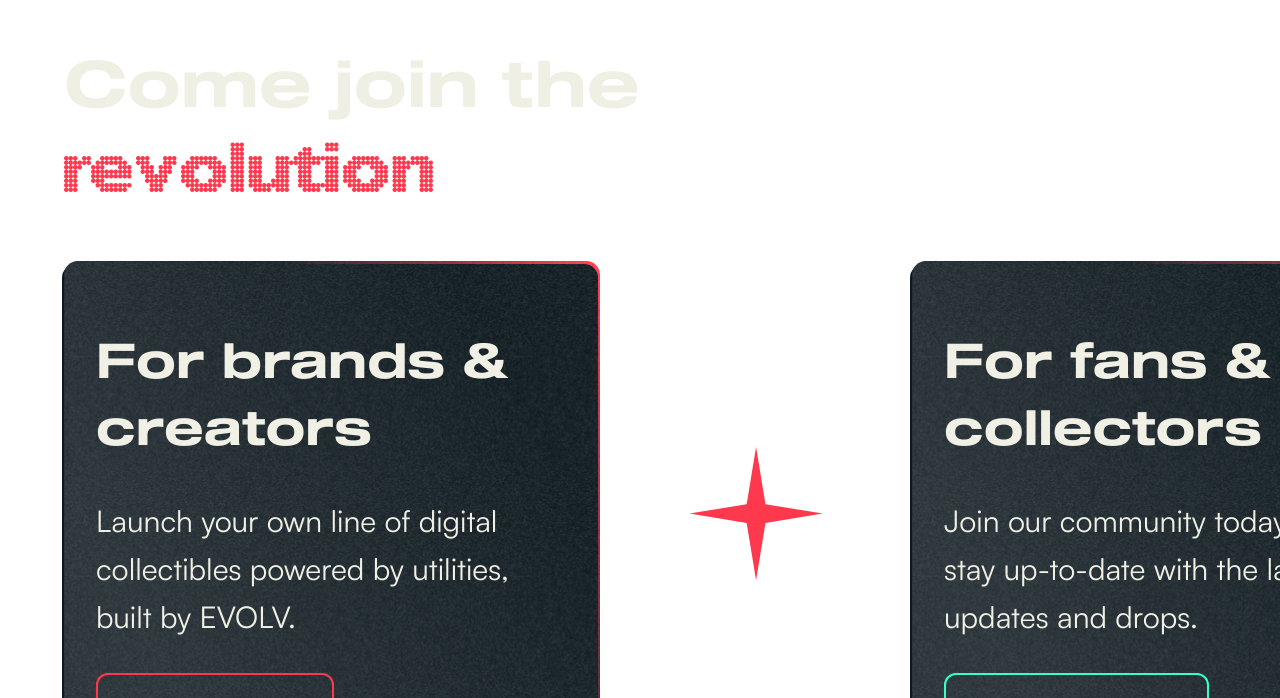
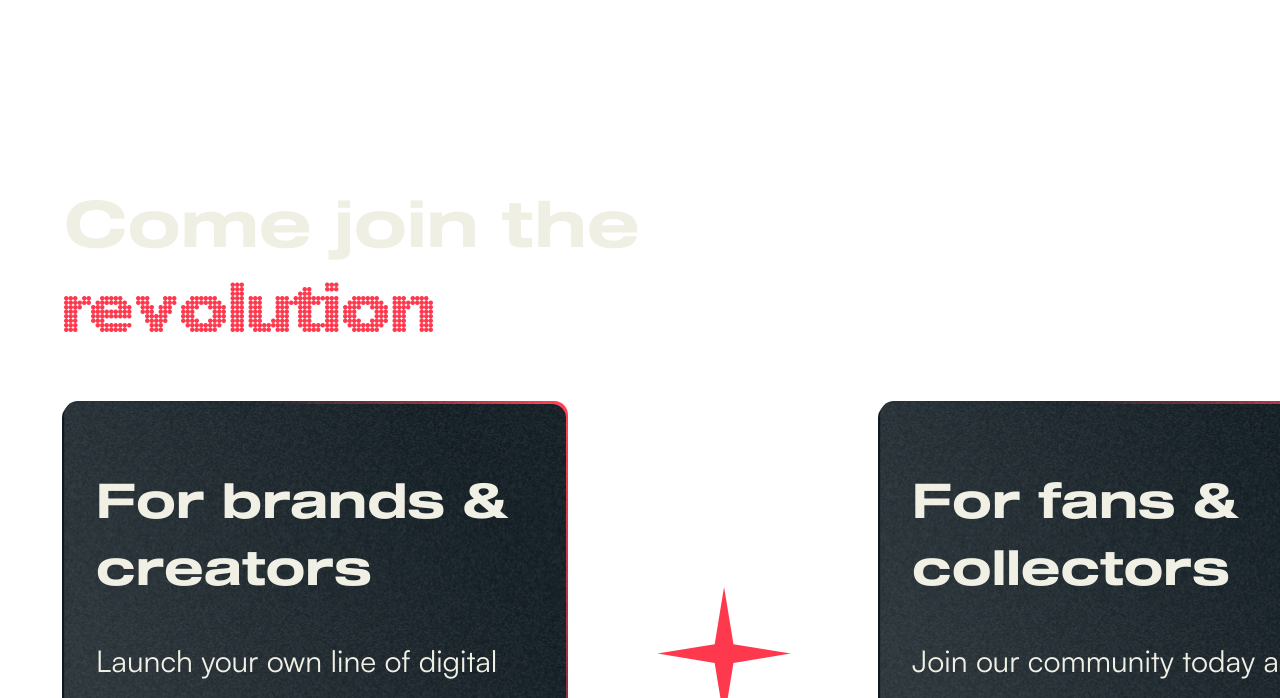
Before and after one commit to karan4561/evolv-landing-page, a Next.js app: page /components/fans-collectors in a window 1280 px wide. Shown: the part 102-800 px from the top of the page. Built offline with nearby package versions, Linux system fonts and the light colour scheme.

Commit message:
final comit-check

```diff
--- a/src/pages/components/fans-collectors.tsx
+++ b/src/pages/components/fans-collectors.tsx
@@ -35,17 +35,17 @@ function fans() {
       </div>
 
       {/* Desktop Version */}
-      <div className="hidden md:flex flex-col py-[150px] pl-16">
+      <div className="hidden md:flex flex-col py-[290px] pl-16">
         <p className="text-start text-[64px] font-sequel leading-[80px] w-[772px] text-white">
           Come join the{" "}
           <span className="font-array text-[72px] text-primaryRed">
             revolution
           </span>
         </p>
-        <div className="flex flex-row space-x-20">
+        <div className="flex flex-row space-x-20 justify-between">
           <div className="pt-[48px]">
             <SlideCard>
-              <div className="flex flex-col items-start px-[32px] py-[70px]">
+              <div className="flex flex-col items-start pl-[32px] py-[70px]">
                 <p className="font-sequel text-white text-start text-5xl w-[472px] leading-[67px]">
                   For brands & creators
                 </p>
@@ -67,9 +67,9 @@ function fans() {
             height={375}
             className="animate-pulse"
           />
-          <div className="pt-[48px]">
+          <div className="pt-[48px] lg:pr-14">
             <SlideCard>
-              <div className="flex flex-col items-start px-[32px] py-[70px]">
+              <div className="flex flex-col items-start pl-[32px] py-[70px]">
                 <p className="font-sequel text-white text-start text-5xl w-[472px] leading-[67px]">
                   For fans & collectors
                 </p>
--- a/src/pages/components/futureReady.tsx
+++ b/src/pages/components/futureReady.tsx
@@ -23,7 +23,7 @@ function FutureReady() {
       {/* // Desktop Version */}
       <div className="hidden md:flex flex-row space-x-[10%] pt-12 justify-between px-20">
         <div className="flex flex-col items-start">
-          <p className="text-[64px] text-left font-bold w-[450px] text-white">
+          <p className="text-[64px] text-left leading-[76px] font-bold w-[450px] text-white">
             <span className="font-array text-[76px] text-primaryRed">
               Future
             </span>{" "}
--- a/src/pages/components/immersive.tsx
+++ b/src/pages/components/immersive.tsx
@@ -11,7 +11,7 @@ function Immersive() {
 
   const immersive = (
     <div className="">
-      <p className="font-sequel text-[34px] md:text-[40px] w-[356px] md:w-[723px] text-center mx-auto text-[#F0EFF4]">
+      <p className="font-sequel text-3xl md:text-4xl w-[356px] md:w-[723px] text-center mx-auto text-[#F0EFF4]">
         Evolv layer makes NFT
       </p>
       <div className="pt-[40px] md:hidden">
--- a/src/pages/components/mainSection.tsx
+++ b/src/pages/components/mainSection.tsx
@@ -3,13 +3,13 @@ import React from "react";
 function mainSection() {
   return (
     <div className="pt-[193px] flex flex-col min-h-[700px] md:min-h-[1300px] md:pb-[252px] items-center md:justify-start md:items-start md:pl-[56px]">
-      <p className="text-center font-sequel text-white text-[32px] md:text-[80px]">
+      <p className="text-center font-sequel text-white text-3xl md:text-[80px] md:leading-[120px]">
         Launch NFTs
       </p>
-      <p className="text-center font-sequel text-white text-[32px] md:text-[80px]">
+      <p className="text-center font-sequel text-white text-[32px] md:text-[80px] md:leading-[120px]">
         that drive
       </p>
-      <p className="text-center text-primaryRed font-array text-[62px] md:text-[95px]">
+      <p className="text-center text-primaryRed font-array animate-pulse text-[62px] md:text-[95px]">
         change
       </p>
 
@@ -32,7 +32,7 @@ function mainSection() {
             <span className="text-white">Get Started</span>
         </button>
 
-        <p className="text-white w-[637px] font-satoshi text-[28px] text-start">
+        <p className="text-white w-[637px] font-satoshi text-[28px] leading-[36px] text-start">
             Launch dynamic and immersive NFTs with Evolv that unlocks value for you
             and your holders.
         </p>
--- a/src/pages/components/revolution.tsx
+++ b/src/pages/components/revolution.tsx
@@ -4,9 +4,9 @@ import Image from "next/image";
 function revolution() {
   return (
     <div className="flex flex-col overflow-hidden justify-center items-center pt-[227px] md:pt-[250px] md:pb-[90px]">
-      <p className="font-sequel sm:w-[1100px] text-white text-center text-[32px] sm:text-[44px] md:text-[75px]">
+      <p className="font-sequel sm:w-[1100px] text-white text-center text-3xl sm:text-5xl md:text-7xl md:leading-[77px]">
         It’s time for an NFT
-        <span className="font-array text-[40px] sm:text-[52px] md:text-[83px] text-primaryRed">
+        <span className="font-array text-[40px] sm:text-[52px] md:text-8xl md:animate-pulse text-primaryRed">
           {" "}
           revolution
         </span>
@@ -21,7 +21,7 @@ function revolution() {
             alt=""
             />
         </div>
-        <p className="md:hidden pt-[44px] px-5 font-satoshi text-[20px] text-center text-white">
+        <p className="md:hidden pt-[44px] px-5 font-satoshi text-xl text-center text-white">
             We believe NFTs can be a lot more. Introducing immersive NFTs on Evolv,
             amplify your NFT holding experience with interactive, gamified NFTs.
         </p>
@@ -36,7 +36,7 @@ function revolution() {
             alt=""
             />
         </div>
-        <p className="font-satoshi text-[32px] pt-28 w-[502px] text-start text-white">
+        <p className="font-satoshi text-3xl leading-[57px] pt-28 w-[502px] text-start text-white">
             We believe NFTs can be a lot more. Introducing immersive NFTs on Evolv,
             amplify your NFT holding experience with interactive, gamified NFTs.
         </p>
--- a/src/pages/components/roadmap.tsx
+++ b/src/pages/components/roadmap.tsx
@@ -79,7 +79,7 @@ const Roadmap = () => {
     }
   }
   return (
-    <section className="mt-16 px-8 md:px-20 md:pt-24 snap-start overflow-hidden">
+    <section className="mt-16 px-8 md:px-20 snap-start overflow-hidden">
       <p className="text-white text-xl sm:!text-2xl text-left">
         How we&apos;ll do it
       </p>
@@ -101,10 +101,10 @@ const Roadmap = () => {
           {roadmapData.map((data, key) => (
             <SwiperSlide
               key={key}
-              className="relative h-auto w-[304px] sm:h-[400px] sm:w-[350px] md:!h-[350px] md:w-[400px] cursor-pointer mt-10 md:mt-20"
+              className="relative h-[500px] w-[304px] sm:h-[400px] sm:w-[350px] md:!h-[350px] md:w-[400px] cursor-pointer mt-10 md:mt-20"
             >
               <SlideCard>
-                <div className="px-8 py-4">
+                <div className="px-8 py-4 min-h-[450px]">
                   <div className="flex justify-between">
                     <div className="text-red">{data.icon}</div>
                     <div className="text-right text-grey">{data.time}</div>
```
